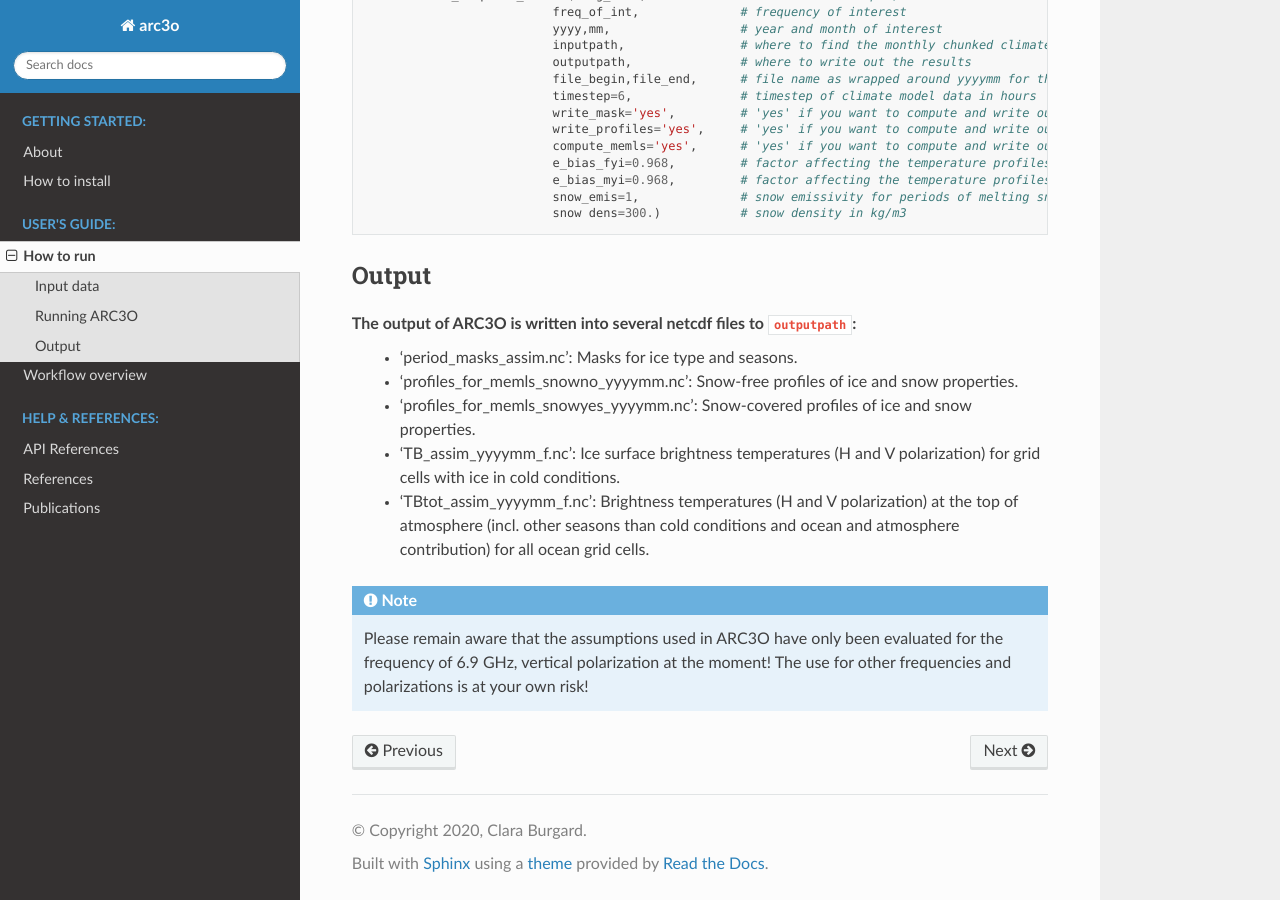
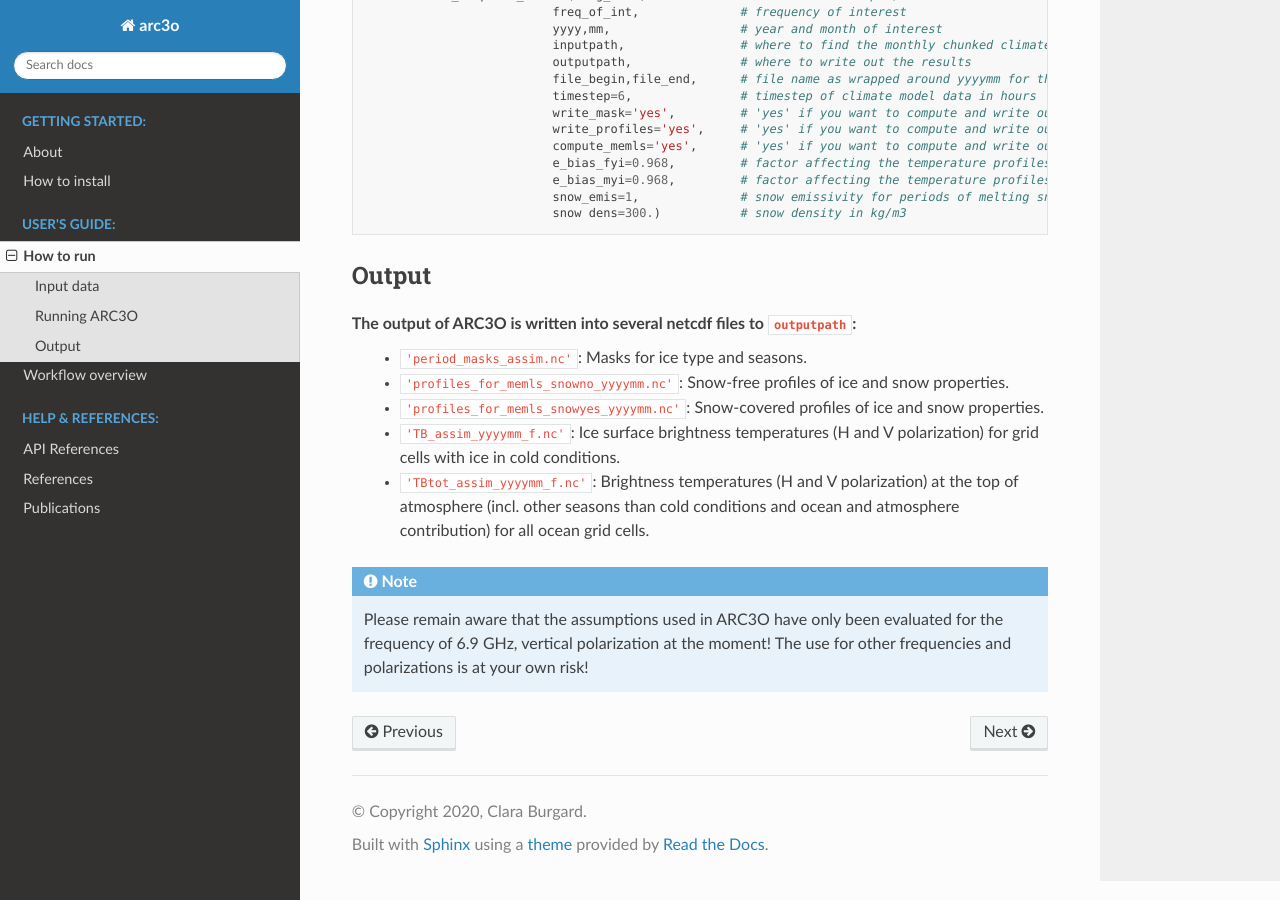
Before and after one commit to ClimateClara/arc3o, a Sphinx documentation site: the page built from docs/guide/howtorun.rst, in a window 1280 px wide and 900 px high, scrolled down 2586 px. Built offline with Sphinx 7.4.7 and the Read the Docs theme 2.0.0, drawn with Linux system fonts in a browser that asks for light colours; some of the changed text lies outside the part shown.

Commit message:
Apply suggestions from code review
Co-authored-by: Philipp S. Sommer <Chilipp@users.noreply.github.com>

```diff
--- a/docs/conf.py
+++ b/docs/conf.py
@@ -41,7 +41,7 @@ templates_path = ['_templates']
 # List of patterns, relative to source directory, that match files and
 # directories to ignore when looking for source files.
 # This pattern also affects html_static_path and html_extra_path.
-exclude_patterns = ['_build', 'Thumbs.db', '.DS_Store']
+exclude_patterns = ['_build', 'Thumbs.db', '.DS_Store', 'guide/step?.rst']
 
 
 # -- Options for HTML output -------------------------------------------------
--- a/docs/guide/howtorun.rst
+++ b/docs/guide/howtorun.rst
@@ -10,7 +10,7 @@ However, it can be used for other models if the variable names are changed accor
 The input data for ARC3O should be divided into monthly files, found in the folder ``inputpath``.
 Also, to prepare the seasons and ice types mask, ARC3O needs one file in which all the data is merged, found in the folder ``inputpath0``.
 
-These monthly and overview files should contain fields [lat,lon,time] of the following variables:
+These monthly and overview files should contain fields [time,lat,lon] of the following variables:
 	* ``snifrac``: snow fraction on ice [0-1]
 	* ``siced``: sea-ice thickness [m]
 	* ``sni``: snow water equivalent [m]
@@ -145,11 +145,11 @@ Output
 ------
 
 The output of ARC3O is written into several netcdf files to ``outputpath``:
-    * 'period_masks_assim.nc': Masks for ice type and seasons.
-    * 'profiles_for_memls_snowno_yyyymm.nc': Snow-free profiles of ice and snow properties.
-    * 'profiles_for_memls_snowyes_yyyymm.nc': Snow-covered profiles of ice and snow properties.
-    * 'TB_assim_yyyymm_f.nc': Ice surface brightness temperatures (H and V polarization) for grid cells with ice in cold conditions.
-    * 'TBtot_assim_yyyymm_f.nc': Brightness temperatures (H and V polarization) at the top of atmosphere (incl. other seasons than cold conditions and ocean and atmosphere contribution) for all ocean grid cells.
+    * ``'period_masks_assim.nc'``: Masks for ice type and seasons.
+    * ``'profiles_for_memls_snowno_yyyymm.nc'``: Snow-free profiles of ice and snow properties.
+    * ``'profiles_for_memls_snowyes_yyyymm.nc'``: Snow-covered profiles of ice and snow properties.
+    * ``'TB_assim_yyyymm_f.nc'``: Ice surface brightness temperatures (H and V polarization) for grid cells with ice in cold conditions.
+    * ``'TBtot_assim_yyyymm_f.nc'``: Brightness temperatures (H and V polarization) at the top of atmosphere (incl. other seasons than cold conditions and ocean and atmosphere contribution) for all ocean grid cells.
 
 .. note::
 
```
Also changed, not shown: docs/guide/step2.rst (+10 -7 lines), 2 other files.
